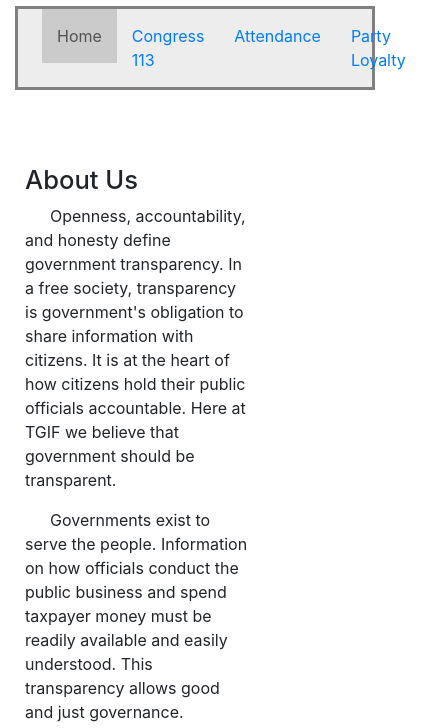
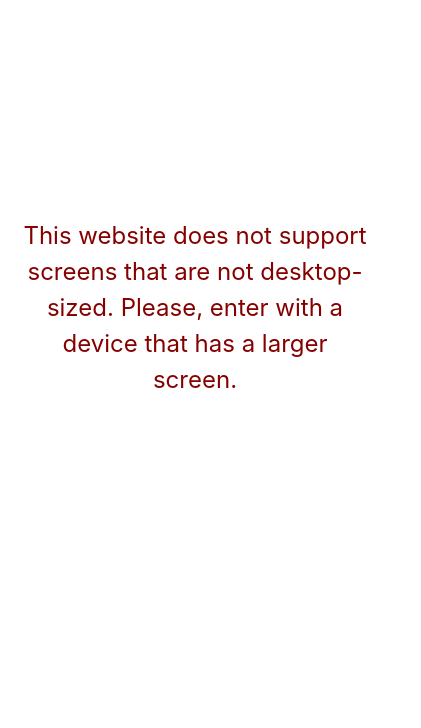
Before and after one commit to Aaron23145/TGIF, a website: page index.html in a window 390 px wide. Shown: the part 114-842 px from the top of the page, 421 px wide, since content can reach past the window. Drawn offline with nearby package versions, Linux system fonts and the light colour scheme.

Commit message:
Adapted site for small desktop sized screens and disallowed viewing it in small devices.

```diff
--- a/assets/stylesheets/main.css
+++ b/assets/stylesheets/main.css
@@ -94,3 +94,14 @@ hr {
   top: 0;
   background-color: white;
 }
+
+.invalid-device {
+  display: flex;
+  height: 100vh;
+  align-items: center;
+  justify-content: center;
+  color: #860000;
+  font-size: 1.5rem;
+  text-align: center;
+  margin: 0 20px;
+}
--- a/index.html
+++ b/index.html
@@ -13,7 +13,7 @@
 </head>
 
 <body>
-  <div class="container mt-5">
+  <div class="container mt-5 d-none d-lg-block">
     <header>
       <div class="d-flex justify-content-between align-items-end mb-3">
         <div class="d-flex align-items-center">
@@ -59,7 +59,7 @@
 
     <section class="content">
       <div class="row">
-        <div class="col-8">
+        <div class="col-12 col-xl-8">
           <h2>About Us</h2>
           <p>
             Openness, accountability, and honesty define government transparency. In a free society, transparency is
@@ -128,7 +128,7 @@
           </p>
         </div>
         <div class="col">
-          <img class="side-image" src="assets/images/home.svg" alt="" width="250">
+          <img class="side-image d-none d-xl-inline" src="assets/images/home.svg" alt="" width="250">
         </div>
       </div>
     </section>
@@ -136,6 +136,12 @@
     <footer class="text-center my-3 py-3">
       © 2016 TGIF | All Rights Reserved
     </footer>
+  </div>
+  <div class="d-lg-none invalid-device">
+    <span>
+      This website does not support screens that are not desktop-sized. Please, enter with a device that has a larger
+    screen.
+    </span>
   </div>
 
   <script src="https://code.jquery.com/jquery-3.3.1.slim.min.js"
```
Also changed, not shown: attendance-house.html (+7 -1 lines), attendance-senate.html (+7 -1 lines), congress-house.html (+7 -1 lines), congress-senate.html (+8 -1 lines), party-loyalty-house.html (+7 -1 lines), party-loyalty-senate.html (+7 -1 lines).
